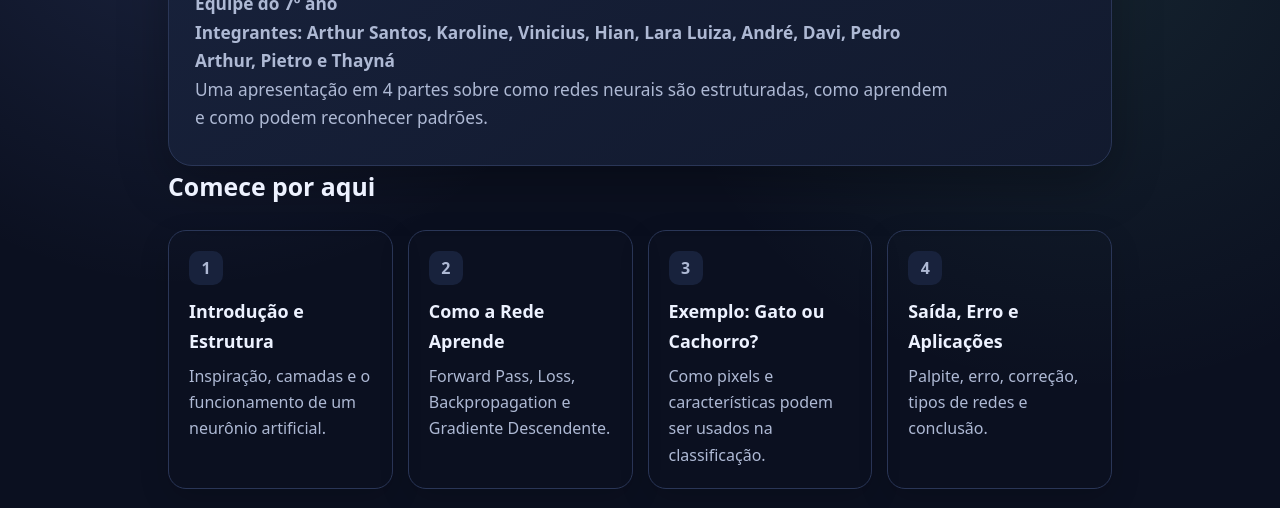
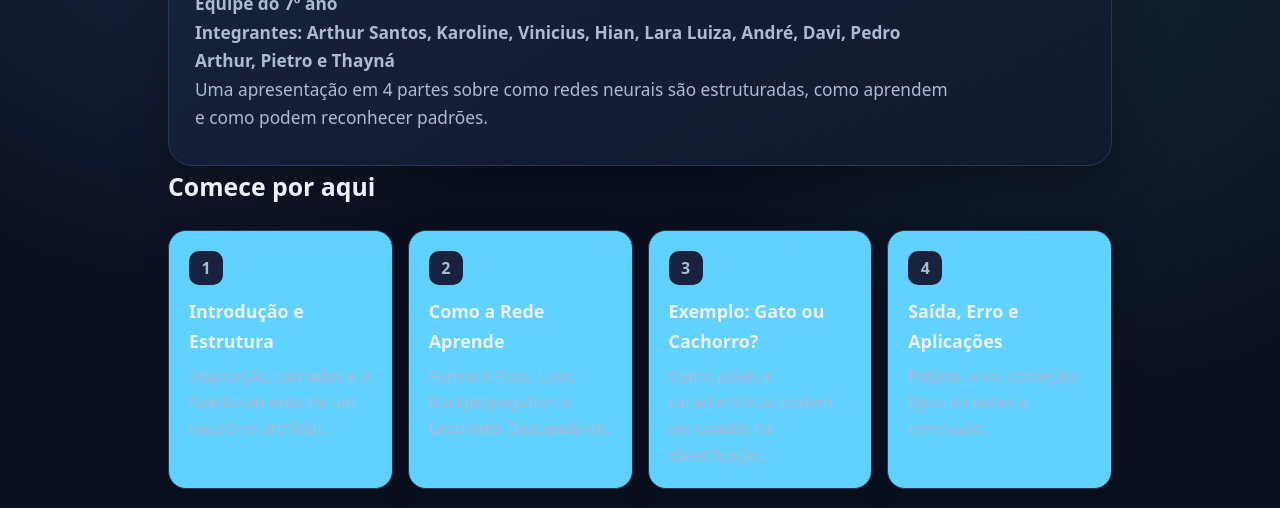
Before and after one commit to melonroficial-cmd/Exitus-Qr-Codes, a plain HTML site: page index.html in a window 1280 px wide. Shown: the part 266-774 px from the top of the page. Drawn offline with Linux system fonts and the light colour scheme.

Commit message:
Update index.html

```diff
--- a/index.html
+++ b/index.html
@@ -10,7 +10,7 @@
   --bg:#0b1020;
   --panel:#121a2f;
   --panel2:#18223c;
-  ‐-card:#61d2ff;
+  --card:#61d2ff;
   --text:#edf2ff;
   --muted:#aeb9d4;
   --accent:#7c9cff;
```
